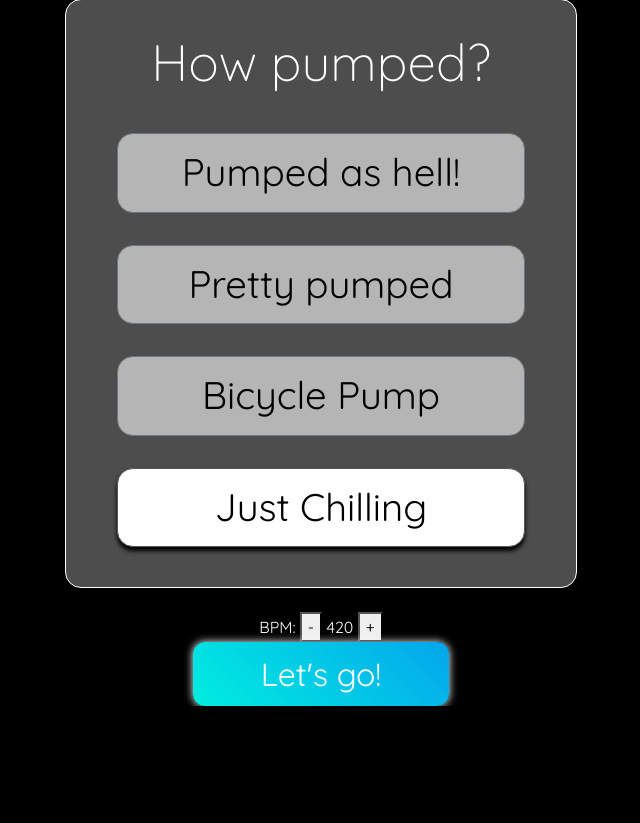
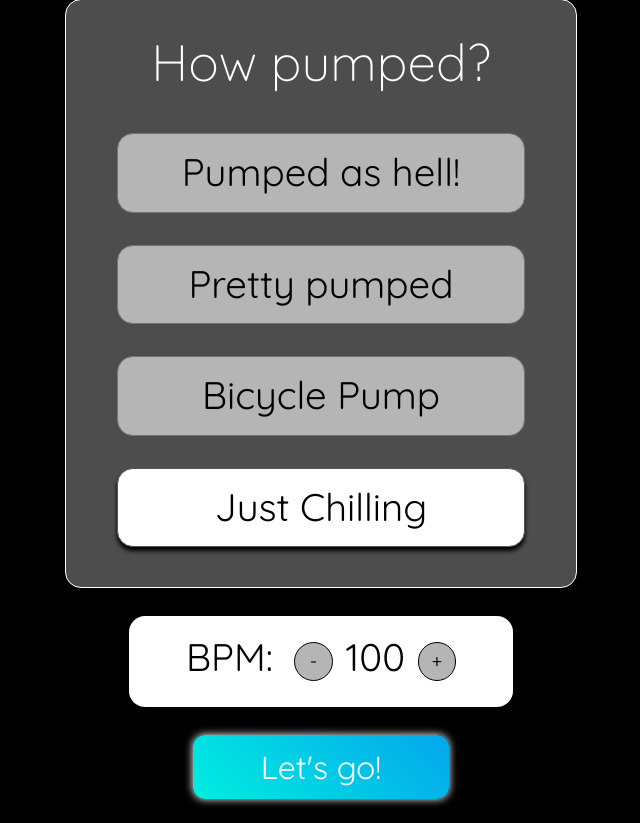
Before and after one commit to Radicitus/Orpheus, a Flask app: page / in a window 1280 px wide. Shown: the part 311-1134 px from the top of the page, without its empty margins (319-959 px from the left). Before the commit the page ends 1017 px from the top, so only its background shows below. Run offline with Flask 2, Linux system fonts and the light colour scheme; parts of the project's set-up code (start-up, migrations or seed data) failed here and were passed over.

Commit message:
Added basic styling to bpm_selector
Signed-off-by: Radicitus <novivolatus@gmail.com>

```diff
--- a/app.py
+++ b/app.py
@@ -24,6 +24,13 @@ def callback():
     return redirect(url_for('index'))
 
 
+@app.route('/selections', methods=['POST'])
+def save_selections():
+    response = request.form
+    print(response['pumped'])
+    return 'OK'
+
+
 if __name__ == '__main__':
     os.chdir(os.path.dirname(os.path.abspath(__file__)))
     credentials = json.load(open("credentials/credentials.txt", 'r+'))
--- a/static/styles.css
+++ b/static/styles.css
@@ -54,7 +54,37 @@ div p {
 }
 
 #bpm_selector {
+    background-color: white;
+    color: black;
+    width: 30%;
+    margin: 3.5vh auto;
+    padding: 1.25vh;
+    border-radius: 2vmin;
+    font-size: 3vw;
+}
 
+#bpm_selector span {
+    margin-right: 3%;
+}
+
+#bpm {
+    border: none;
+    width: 5vw;
+    padding: 0;
+    margin: 0;
+    background: transparent;
+    text-align: center;
+}
+
+.circle {
+    border-radius: 100%;
+    padding: 0;
+    border: solid black 1px;
+    /*margin: auto;*/
+    height: 3vw;
+    width: 3vw;
+    font-size: 1.5vw;
+    vertical-align: middle;
 }
 
 .submit {
@@ -64,9 +94,10 @@ div p {
     border-radius: 1.5vmin;
     width: 20%;
     padding: 1vh;
+    margin-bottom: 3vh;
     font-size: 2.5vw;
     box-shadow: 0 0 .25em 0 white;
-    transition: width .25s, padding .25s, box-shadow 1s;
+    transition: width .25s, padding .25s, box-shadow .75s;
 }
 
 .submit:hover {
--- a/templates/index.html
+++ b/templates/index.html
@@ -41,9 +41,9 @@
 
         <div id="bpm_selector">
             <span>BPM:</span>
-            <button class="circle" id="bpm_minus">-</button>
-            <span id="bpm_val">420</span>
-            <button class="circle" id="bpm_plus">+</button>
+            <button class="circle btn btn-primary" id="bpm_minus">-</button>
+            <input type="text" id="bpm" name="bpm" value="100" inputmode="numeric" pattern="[0-9]*"><label for="bpm"></label>
+            <button class="circle btn btn-primary" id="bpm_plus">+</button>
         </div>
 
         <button class="submit">Let's go!</button>
```
